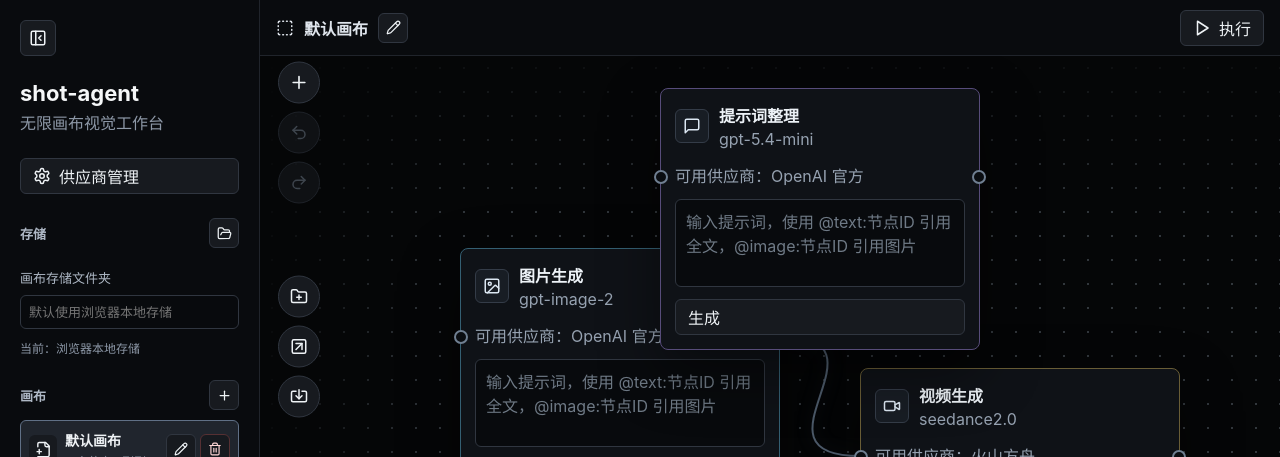
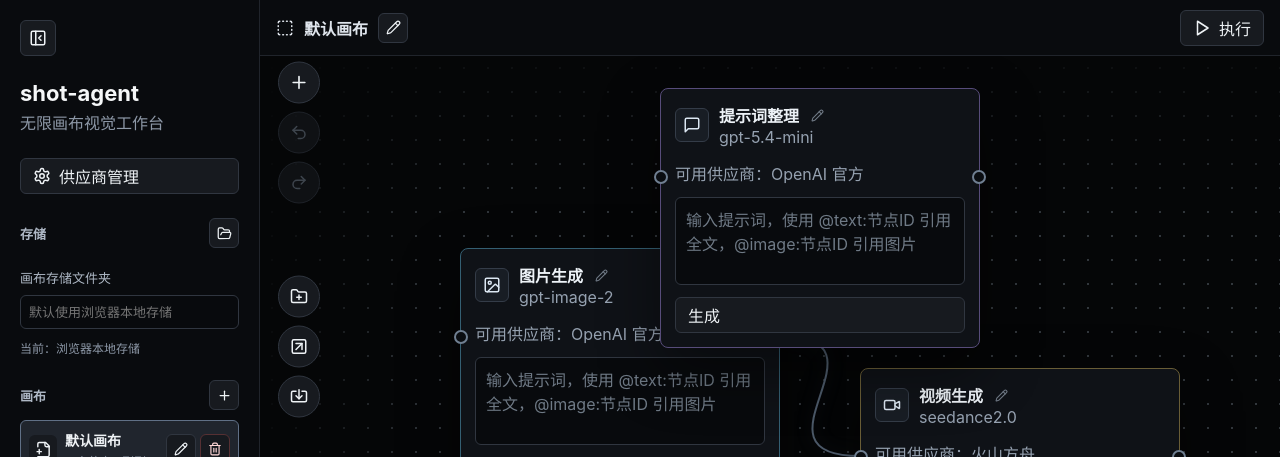
Before and after one commit to TCmatj/shot-agent, a React (Vite) app: page / in a window 1280 px wide. Shown: the top 457 px of the page. Built offline with nearby package versions, Linux system fonts and the light colour scheme.

Commit message:
feat: 添加节点名称编辑入口

```diff
--- a/src/app/App.css
+++ b/src/app/App.css
@@ -472,7 +472,39 @@
 
 .canvas-node h2 {
   font-size: 16px;
-  margin: 0 0 2px;
+  margin: 0;
+}
+
+.node-title-row {
+  align-items: center;
+  display: flex;
+  gap: 6px;
+  min-width: 0;
+}
+
+.node-title-row h2 {
+  overflow: hidden;
+  text-overflow: ellipsis;
+  white-space: nowrap;
+}
+
+.node-title-edit-button {
+  background: transparent;
+  border: 0;
+  color: #96a2b1;
+  height: 24px;
+  justify-content: center;
+  min-height: 24px;
+  opacity: 0.72;
+  padding: 0;
+  width: 24px;
+}
+
+.node-title-edit-button:hover,
+.node-title-edit-button:focus-visible {
+  background: rgba(255, 255, 255, 0.08);
+  color: #eef2f5;
+  opacity: 1;
 }
 
 .canvas-node header p,
--- a/src/app/App.tsx
+++ b/src/app/App.tsx
@@ -3166,6 +3166,7 @@
                           }}
                         />
                       ) : (
+                        <div className="node-title-row">
                           <h2
                             onDoubleClick={(event) => {
                               event.stopPropagation();
@@ -3174,6 +3175,20 @@
                           >
                             {node.title}
                           </h2>
+                          <button
+                            type="button"
+                            className="node-title-edit-button"
+                            aria-label="编辑节点名称"
+                            title="编辑节点名称"
+                            onPointerDown={(event) => event.stopPropagation()}
+                            onClick={(event) => {
+                              event.stopPropagation();
+                              startRenameNode(node);
+                            }}
+                          >
+                            <Pencil size={13} />
+                          </button>
+                        </div>
                       )}
                       <p>{node.modelId}</p>
                     </div>
@@ -3366,9 +3381,20 @@
                     }}
                   />
                 ) : (
+                  <div className="node-title-row">
                     <h2 onDoubleClick={() => startRenameNode(selectedNode)}>
                       {selectedNode.title}
                     </h2>
+                    <button
+                      type="button"
+                      className="node-title-edit-button"
+                      aria-label="编辑节点名称"
+                      title="编辑节点名称"
+                      onClick={() => startRenameNode(selectedNode)}
+                    >
+                      <Pencil size={13} />
+                    </button>
+                  </div>
                 )}
                 <p>{selectedNode.modelId}</p>
               </header>
```
Lines whose indentation alone changed are shown as unchanged.
